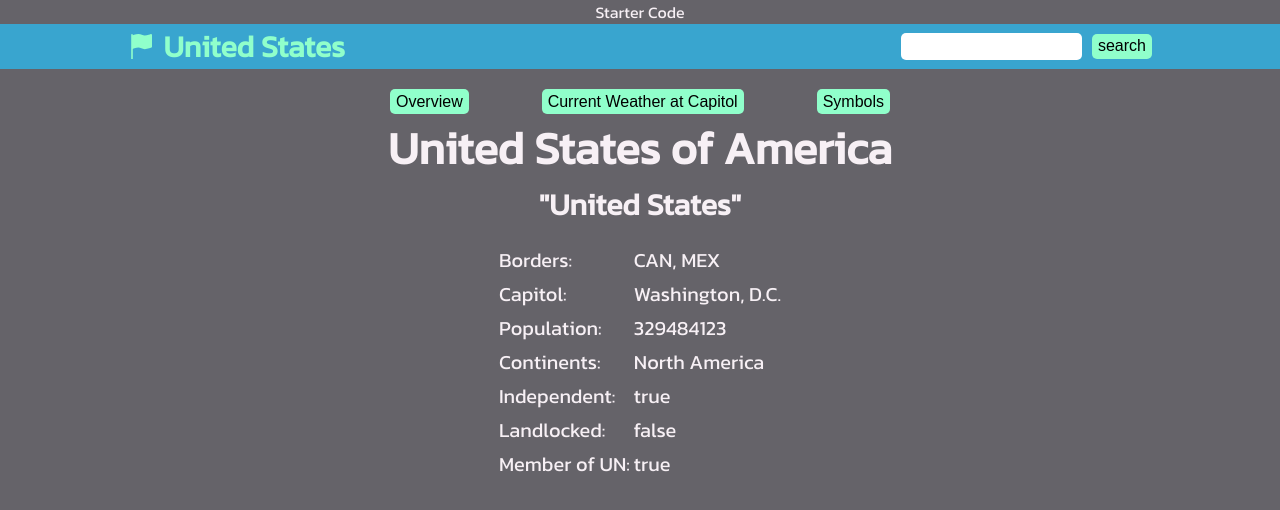
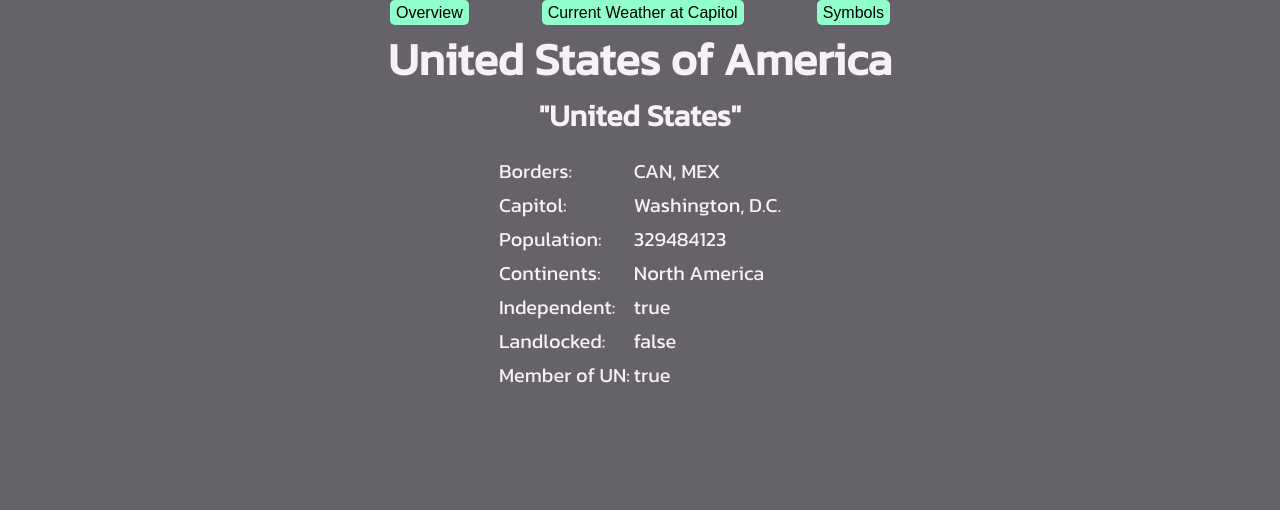
Before and after one commit to TopCodeAndrew/country-explorer, a React (Create React App) app: page / in a window 1280 px wide. Shown: the top 510 px of the page. Built offline with nearby package versions, Linux system fonts and the light colour scheme.

Commit message:
removed Header from App

```diff
--- a/src/App.js
+++ b/src/App.js
@@ -1,6 +1,5 @@
 import { useSelector } from "react-redux";
 import "./App.css";
-import Header from "./Components/Header";
 import LoadingModal from "./Components/LoadingModal";
 import MainDisplay from "./Components/MainDisplay";
 import OptionDisplay from "./Components/OptionDisplay";
@@ -12,9 +11,8 @@ function App() {
     let isLoading = useSelector(selectLoading);
     return (
         <div className="App font-link">
-            Starter Code
             {isLoading && <LoadingModal />}
-            <Header />
+
             {currentDisplay ? <MainDisplay /> : <OptionDisplay />}
         </div>
     );
```
